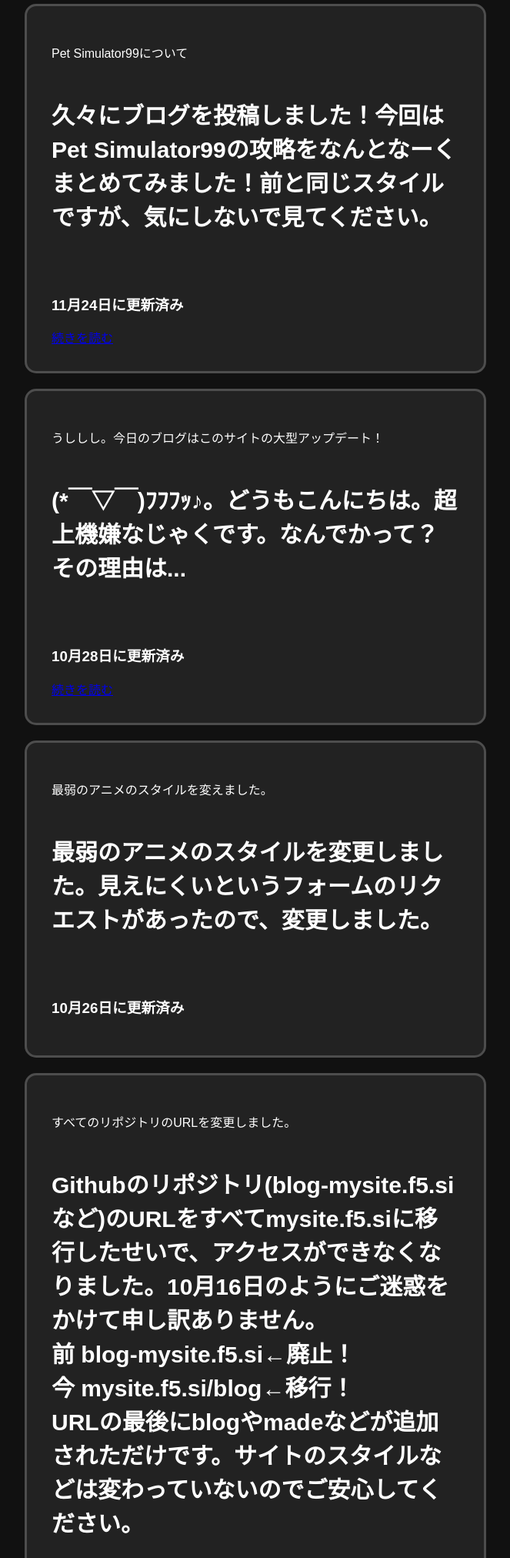
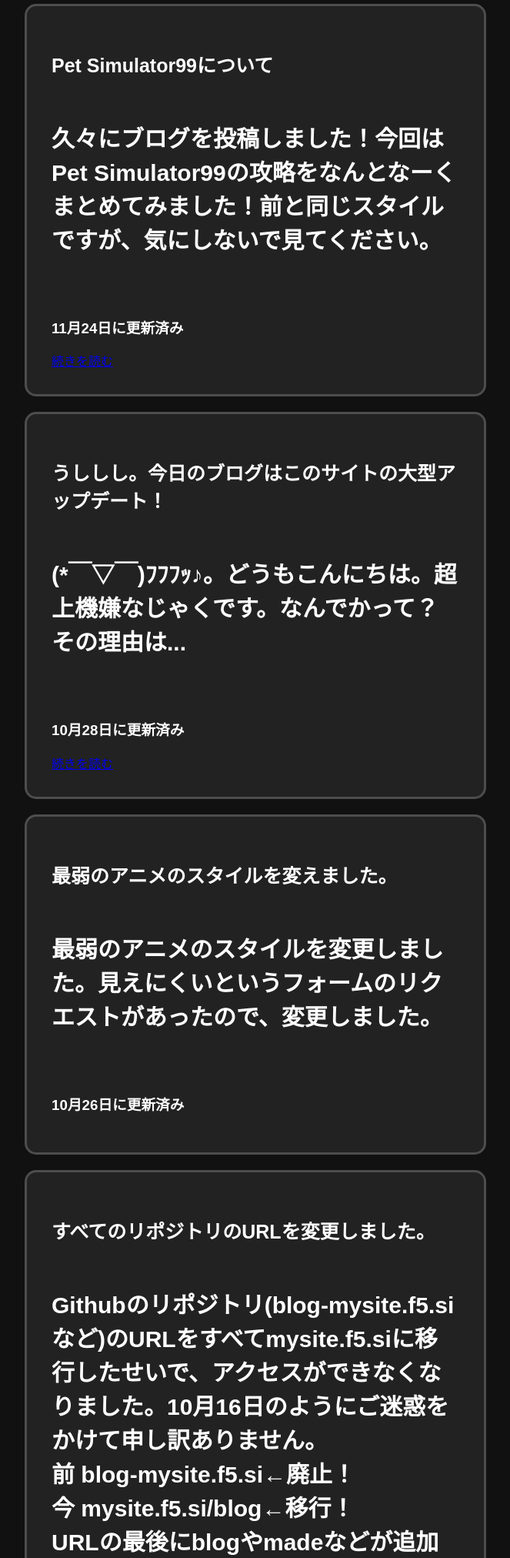
Before and after one commit to saijaku1/mysite, a PHP site: page /blog/index.html in a window 1280 px wide. Shown: the part 315-2339 px from the top of the page at 77% size, without its empty margins (308-971 px from the left). Run offline with PHP 8.4, Linux system fonts and the light colour scheme.

Commit message:
Update style.css

```diff
--- a/blog/style.css
+++ b/blog/style.css
@@ -161,7 +161,10 @@ body {
     opacity: 1;
   }
 }
-
+.article-title{
+    font-size:25px;
+    font-weight:bold;
+}
 .custom-footer {
     border-top: 2px solid #333;
     padding: 10px;
```
